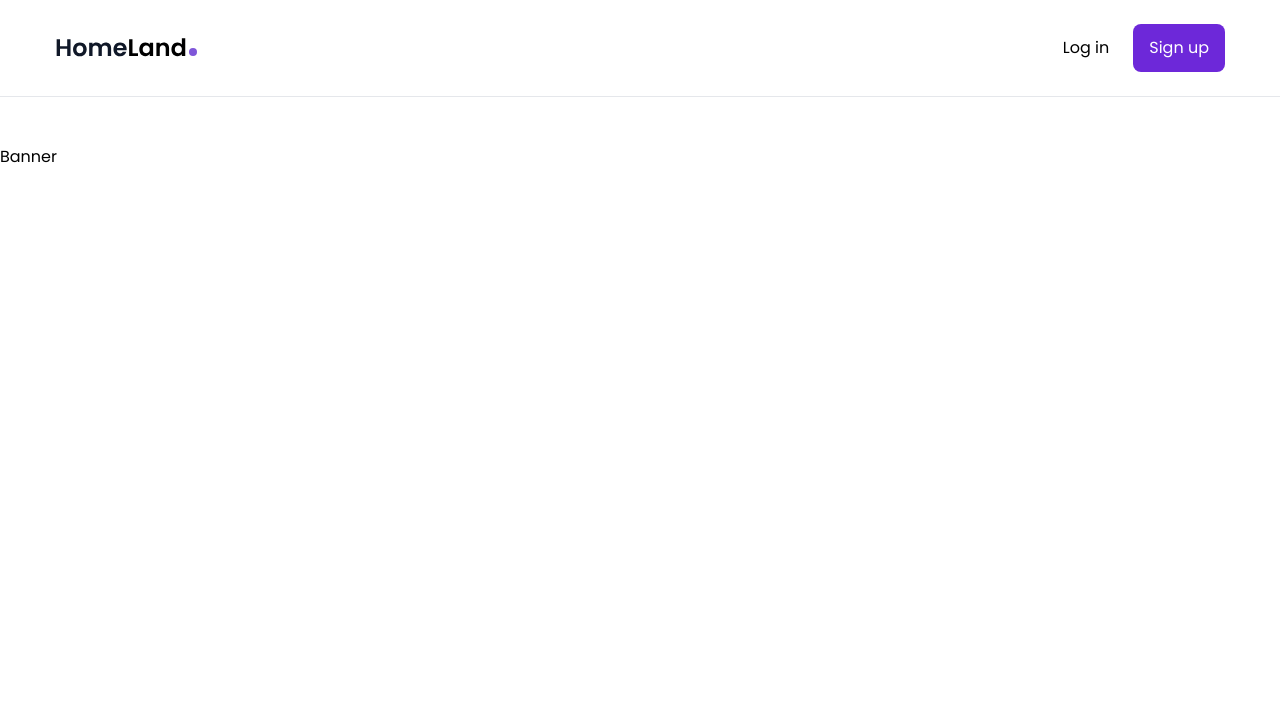
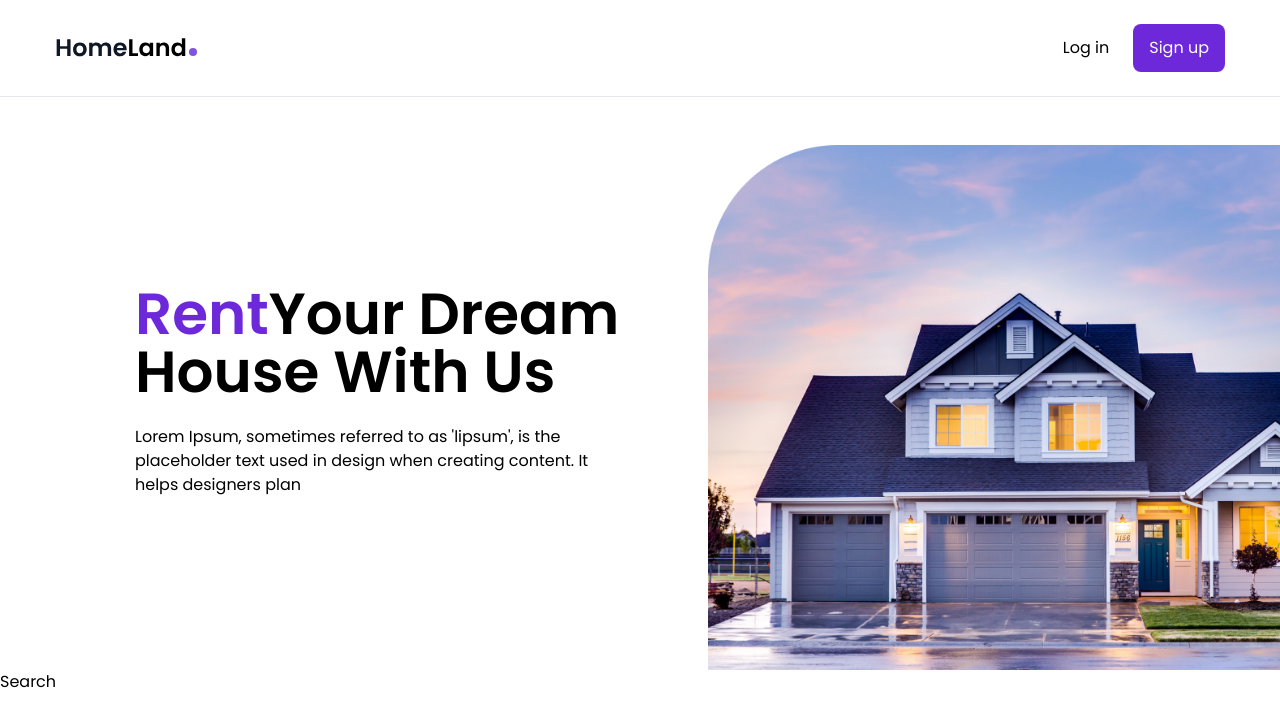
Before and after one commit to KGaurav-8102/real-state-app, a React (Create React App) app: page / in a window 1280 px wide. Shown: the top 726 px of the page. Built offline with nearby package versions, Linux system fonts and the light colour scheme.

Commit message:
Banner is done

```diff
--- a/src/components/Banner.js
+++ b/src/components/Banner.js
@@ -1,7 +1,29 @@
 import React from 'react';
 
+import Image from '../assets/img/house-banner.png';
+import Search from '../components/Search'
+
 const Banner = () => {
-  return <div>Banner</div>;
+  return(
+    <section className='h-full max-h-[640px] mb-8 xl:mb-24'>
+      <div className='flex flex-col lg:flex-row'>
+        <div className='lg:ml-8 xl:ml-[135px] flex flex-col items-center lg:items-start text-center lg:text-left justify-center flex-1 px-4 lg:px-0'>
+          <h1 className='text-4xl lg:text-[58px] font-semibold leading-none mb-6'><span className='text-violet-700'>Rent</span>Your Dream House With Us</h1>
+          <p className='max-w-[480px] mb-8'>
+          Lorem Ipsum, sometimes referred to as
+          'lipsum', is the placeholder
+          text used in design when creating
+          content. It helps
+          designers plan
+          </p>
+        </div>
+        <div className='hidden flex-1 lg:flex justify-end items-end'>
+          <img src={Image} alt='' />
+        </div>
+      </div>
+      <Search />
+    </section>
+  )
 };
 
 export default Banner;
--- a/src/pages/Home.js
+++ b/src/pages/Home.js
@@ -1,6 +1,7 @@
 import React from 'react';
 
 import Banner from '../components/Banner';
+
 
 const Home = () => {
   return(
```
